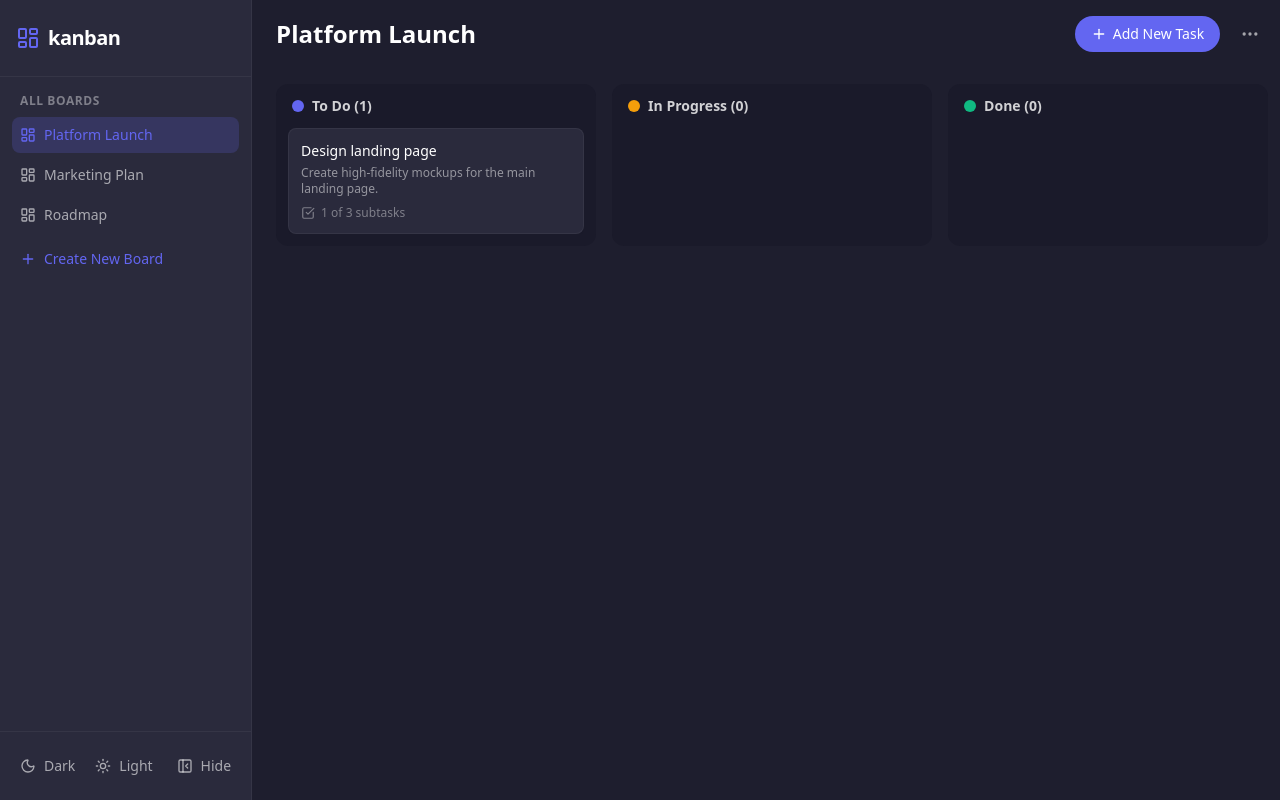
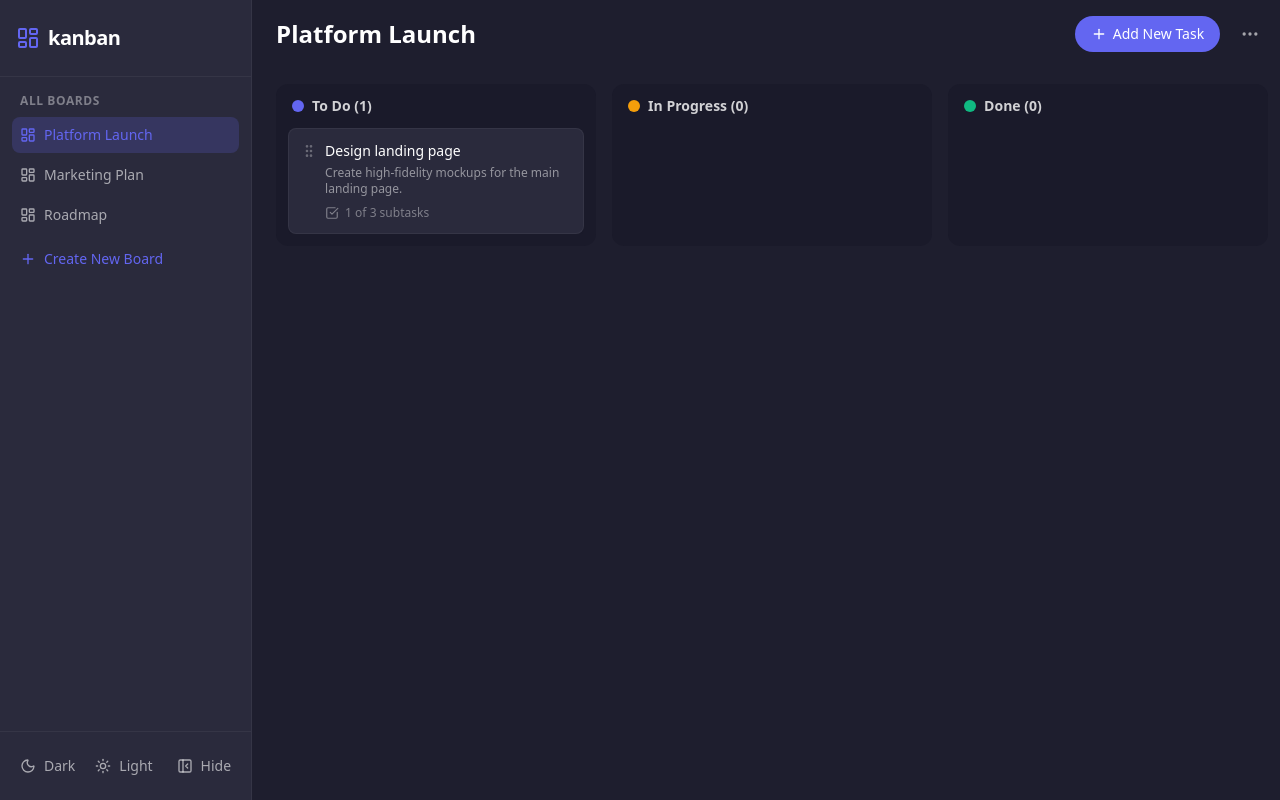
Before and after one commit to bfullerdev/kanban-app, a React (Vite) app: page / in a window 1280 px wide. Built offline with nearby package versions, Linux system fonts and the light colour scheme.

Commit message:
Implement drag and drop

```diff
--- a/src/App.tsx
+++ b/src/App.tsx
@@ -1,3 +1,4 @@
+import { DndContext, closestCorners, PointerSensor, useSensor, useSensors } from '@dnd-kit/core';
 import Sidebar from './components/Sidebar';
 import BoardHeader from './components/BoardHeader';
 import Column from './components/Column';
@@ -5,7 +6,64 @@ import { useBoardData } from './hooks/useBoardData';
 import type { Task } from './types';
 
 function App() {
-  const { boards, activeBoardId, activeBoard, selectBoard } = useBoardData();
+  const { boards, activeBoardId, activeBoard, selectBoard, updateBoard } = useBoardData();
+
+  const sensors = useSensors(
+    useSensor(PointerSensor, {
+      activationConstraint: {
+        distance: 5,
+      },
+    })
+  );
+
+  const handleDragEnd = ({ active, over }: { active: { id: string }; over: { id: string } | null }) => {
+    if (!activeBoard || !over) return;
+
+    const taskId = active.id;
+    const overId = over.id;
+
+    if (taskId === overId) return;
+
+    updateBoard((prev) => {
+      const columns = prev.columns.map((col) => ({
+        ...col,
+        tasks: [...col.tasks],
+      }));
+
+      let sourceCol: typeof columns[0] | null = null;
+      let sourceIdx = -1;
+      for (const col of columns) {
+        const idx = col.tasks.findIndex((t) => t.id === taskId);
+        if (idx !== -1) {
+          sourceCol = col;
+          sourceIdx = idx;
+          break;
+        }
+      }
+
+      if (!sourceCol) return prev;
+
+      const destCol = columns.find(
+        (col) => col.id === overId || col.tasks.some((t) => t.id === overId)
+      );
+      if (!destCol) return prev;
+
+      if (sourceCol.id === destCol.id) {
+        const [moved] = sourceCol.tasks.splice(sourceIdx, 1);
+        const newIdx = sourceCol.tasks.findIndex((t) => t.id === overId);
+        const insertAt = newIdx === -1 ? sourceCol.tasks.length : newIdx;
+        sourceCol.tasks.splice(insertAt, 0, moved);
+      } else {
+        const [moved] = sourceCol.tasks.splice(sourceIdx, 1);
+        moved.status = destCol.id as Task['status'];
+        const newIdx = destCol.tasks.findIndex((t) => t.id === overId);
+        const insertAt = newIdx === -1 ? destCol.tasks.length : newIdx;
+        destCol.tasks.splice(insertAt, 0, moved);
+      }
+
+      return { ...prev, columns };
+    });
+  };
 
   const handleAddTask = () => {
     console.log('Add new task');
@@ -24,14 +82,18 @@ function App() {
       />
       <main className="flex-1 flex flex-col">
         {activeBoard ? (
-          <>
+          <DndContext
+            sensors={sensors}
+            collisionDetection={closestCorners}
+            onDragEnd={handleDragEnd}
+          >
             <BoardHeader title={activeBoard.title} onAddTask={handleAddTask} />
             <div className="flex gap-4 px-6 py-4 overflow-x-auto">
               {activeBoard.columns.map((column) => (
                 <Column key={column.id} column={column} onEditTask={handleEditTask} />
               ))}
             </div>
-          </>
+          </DndContext>
         ) : (
           <div className="flex items-center justify-center flex-1">
             <p className="text-white/40">Select a board to get started</p>
--- a/src/components/Column.tsx
+++ b/src/components/Column.tsx
@@ -1,3 +1,5 @@
+import { useDroppable } from '@dnd-kit/core';
+import { SortableContext, verticalListSortingStrategy } from '@dnd-kit/sortable';
 import type { Task, Column as ColumnType } from '../types';
 import TaskCard from './TaskCard';
 
@@ -7,8 +9,12 @@ interface ColumnProps {
 }
 
 export default function Column({ column, onEditTask }: ColumnProps) {
+  const { setNodeRef: setDroppableRef } = useDroppable({
+    id: column.id,
+  });
+
   return (
-    <div className="flex flex-col w-80 rounded-xl bg-[#1a1a2a] p-3">
+    <div data-id={column.id} className="flex flex-col w-80 rounded-xl bg-[#1a1a2a] p-3">
       <div className="flex items-center gap-2 mb-3 px-1">
         <span
           className="w-3 h-3 rounded-full flex-shrink-0"
@@ -19,11 +25,19 @@ export default function Column({ column, onEditTask }: ColumnProps) {
         </h2>
       </div>
 
-      <div className="flex flex-col gap-2 overflow-y-auto">
-        {column.tasks.map((task) => (
-          <TaskCard key={task.id} task={task} onEdit={onEditTask} />
-        ))}
-      </div>
+      <SortableContext
+        items={column.tasks.map((t) => t.id)}
+        strategy={verticalListSortingStrategy}
+      >
+        <div
+          ref={setDroppableRef}
+          className="flex flex-col gap-2 overflow-y-auto min-h-[100px]"
+        >
+          {column.tasks.map((task) => (
+            <TaskCard key={task.id} task={task} onEdit={onEditTask} />
+          ))}
+        </div>
+      </SortableContext>
     </div>
   );
 }
--- a/src/components/TaskCard.tsx
+++ b/src/components/TaskCard.tsx
@@ -1,4 +1,6 @@
-import { CheckSquare } from 'lucide-react';
+import { CheckSquare, GripVertical } from 'lucide-react';
+import { useSortable } from '@dnd-kit/sortable';
+import { CSS } from '@dnd-kit/utilities';
 import type { Task } from '../types';
 
 interface TaskCardProps {
@@ -7,13 +9,32 @@ interface TaskCardProps {
 }
 
 export default function TaskCard({ task, onEdit }: TaskCardProps) {
+  const { attributes, listeners, setNodeRef, transform, transition, isDragging } = useSortable({
+    id: task.id,
+  });
+
+  const style = {
+    transform: CSS.Transform.toString(transform),
+    transition,
+    opacity: isDragging ? 0.5 : 1,
+  };
+
   const completedCount = task.subtasks.filter((s) => s.completed).length;
 
   return (
+    <div ref={setNodeRef} style={style} {...attributes}>
       <button
         onClick={() => onEdit(task)}
         className="w-full text-left p-3 rounded-lg bg-surface border border-white/5 shadow-sm hover:border-white/10 hover:shadow-md transition-all cursor-pointer"
       >
+        <div className="flex items-start gap-2">
+          <div
+            className="cursor-grab active:cursor-grabbing mt-0.5"
+            {...listeners}
+          >
+            <GripVertical className="w-4 h-4 text-white/30 hover:text-white/60" />
+          </div>
+          <div className="flex-1 min-w-0">
             <h3 className="text-sm font-medium text-white">{task.title}</h3>
             {task.description && (
               <p className="mt-1 text-xs text-white/50 line-clamp-2">{task.description}</p>
@@ -26,6 +47,9 @@ export default function TaskCard({ task, onEdit }: TaskCardProps) {
                 </span>
               </div>
             )}
+          </div>
+        </div>
       </button>
+    </div>
   );
 }
```
Lines whose indentation alone changed are shown as unchanged.
